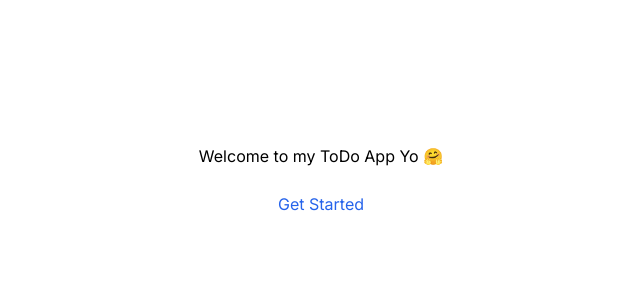
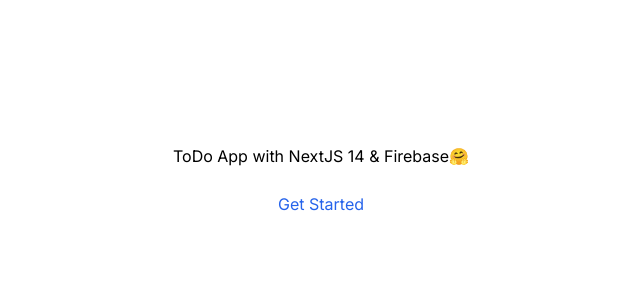
Before and after one commit to mycob/todo-firebase, a Next.js app: page / in a window 1280 px wide. Shown: the top 300 px of the page, without its empty margins (319-959 px from the left). Built offline with nearby package versions, Linux system fonts and the light colour scheme.

Commit message:
Updated Front Page

```diff
--- a/app/page.tsx
+++ b/app/page.tsx
@@ -3,7 +3,7 @@
 export default function Home() {
   return (
     <main className="flex flex-col items-center pt-36">
-      <h1>Welcome to my ToDo App Yo 🤗</h1>
+      <h1>ToDo App with NextJS 14 & Firebase🤗</h1>
       <Link href='/todo-app'>
         <button
           className="text-blue-600 bg-white rounded-md px-2 py1 mt-6"
```
